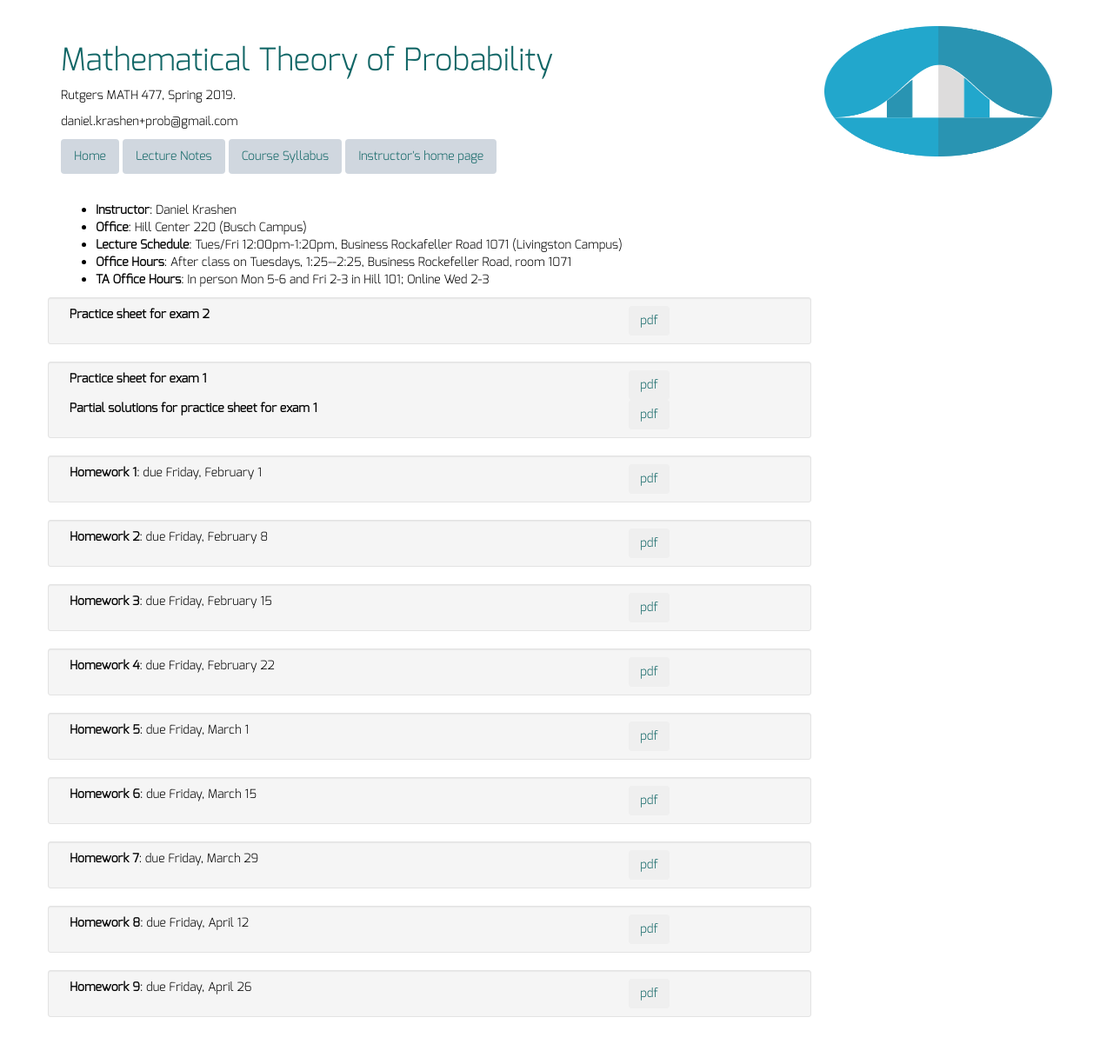
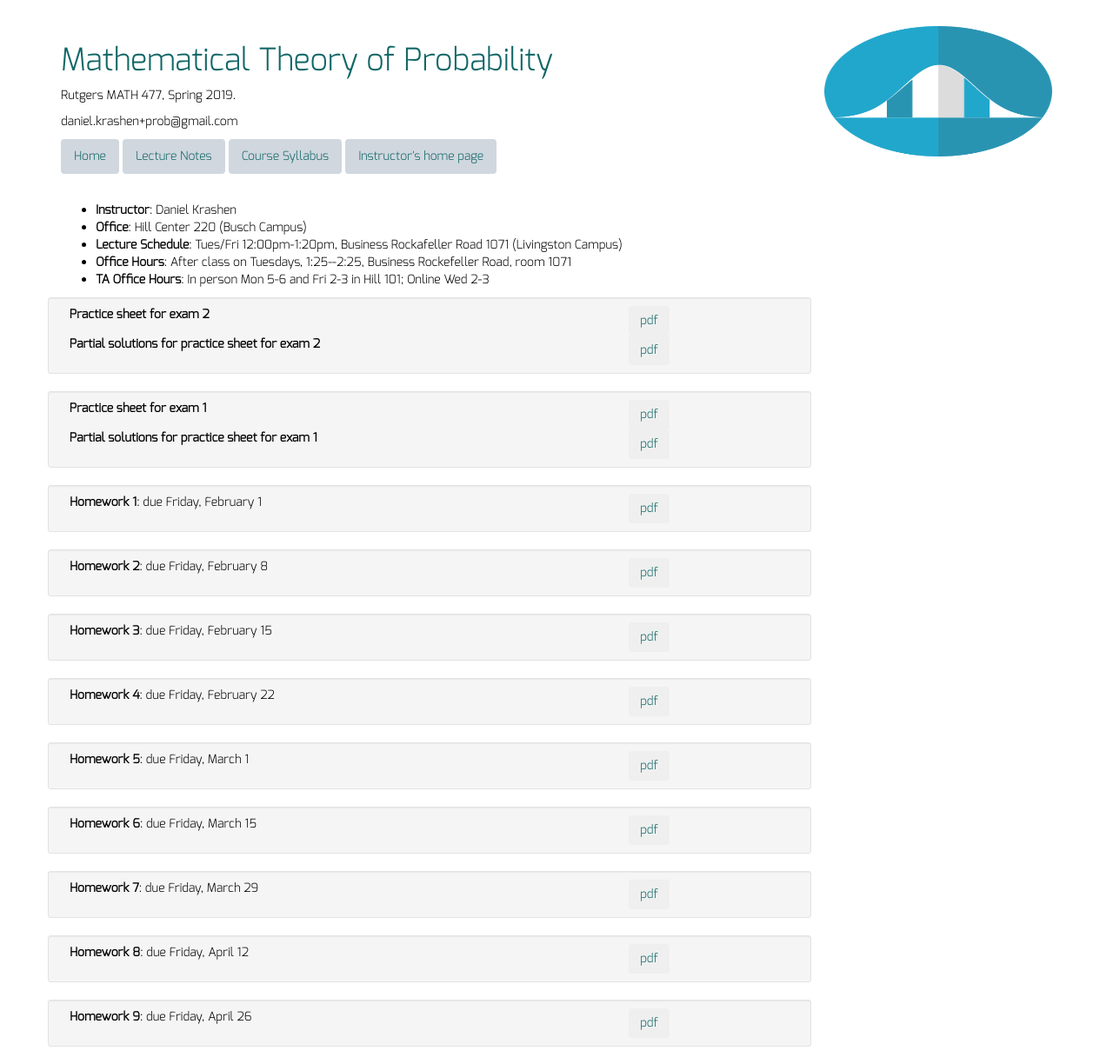
Before and after one commit to dkrashen/probability, a Jekyll site: the page built from index.html, in a window 1280 px wide. Shown: the whole page at 87% size. Built offline with Jekyll 4.4.1, drawn with Linux system fonts in a browser that asks for light colours; nearby versions of some CDN libraries; before the commit the page ends 1190 px from its top, so only the background shows below that.

Commit message:
add lecture22 stuff and practice test solutions

```diff
--- a/_data/lectures.yml
+++ b/_data/lectures.yml
@@ -82,3 +82,7 @@
   filename: "lecture21.pdf"
   description: "Probability generating functions."
   quizfilename: "quiz21.pdf"
+- title: "Lecture 22"
+  filename: "lecture22.pdf"
+  description: "Review."
+  quizfilename: "quiz22.pdf"
--- a/index.html
+++ b/index.html
@@ -23,6 +23,13 @@
 	</div>
 	<div class="col-md-3">
 		<a href="exams/practice2.pdf"><button type="button"
+    class="btn btn-lnk btn-spaced">pdf</button></a>
+	</div>
+	<div class="col-md-9">
+	  <b>Partial solutions for practice sheet for exam 2</b>
+	</div>
+	<div class="col-md-3">
+		<a href="exams/practice2-solns.pdf"><button type="button"
     class="btn btn-lnk btn-spaced">pdf</button></a>
 	</div>
 </div>
```
Also changed, not shown: 1 other file.
